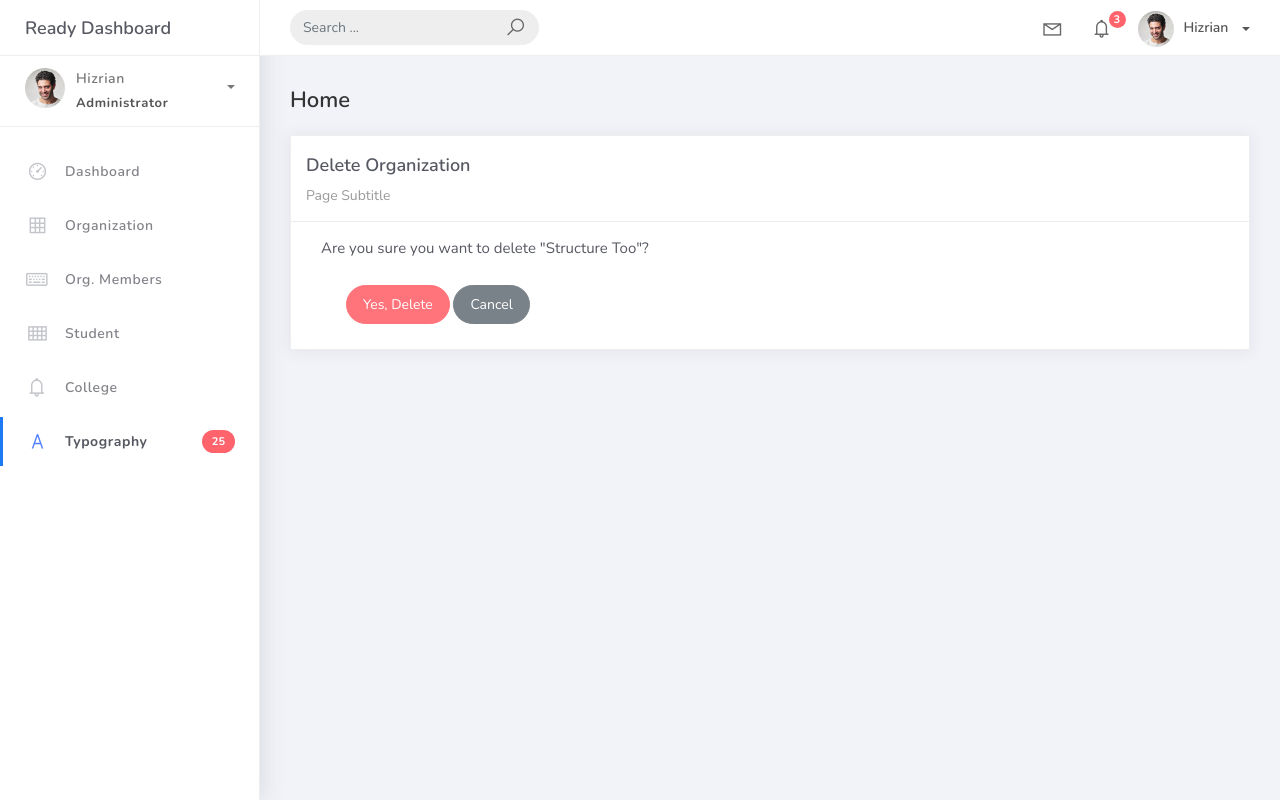
After one commit to Retrickss/Sphere, a Django app: page /organizations/2/delete/ in a window 1280 px wide. The commit adds this page. Run offline with Django 5.2, Linux system fonts and the light colour scheme; data comes from the database, SQL or seed files in the repository; both versions use the stored data as it was after the commit; some libraries are stand-ins or nearby versions.

Commit message:
updated for now

```diff
--- a/projectsite/projectsite/urls.py
+++ b/projectsite/projectsite/urls.py
@@ -16,13 +16,15 @@ Including another URLconf
 """
 from django.urls import path
 from django.contrib import admin
-from studentorg.views import HomePageView, OrganizationList, OrganizationCreateView, OrganizationUpdateView
+from studentorg.views import HomePageView, OrganizationList, OrganizationCreateView,OrganizationUpdateView, OrganizationDeleteView
 from studentorg import views
 
 urlpatterns = [
     path("admin/", admin.site.urls),
     path("", HomePageView.as_view(), name="home"),
-    path("organizations/", OrganizationList.as_view(), name="organization-list"),
+    path("organizations/", OrganizationList.as_view(), name="organization_list"),
     path('organization_list/add', OrganizationCreateView.as_view(), name='organization-add'),
     path('organization_list/<pk>',OrganizationUpdateView.as_view(), name='organization-update'),
+    path("organizations/<int:pk>/delete/", OrganizationDeleteView.as_view(), name="organization-delete"),
+
 ]
--- a/projectsite/studentorg/views.py
+++ b/projectsite/studentorg/views.py
@@ -1,5 +1,5 @@
 from django.shortcuts import render
-from django.views.generic.edit import CreateView, UpdateView
+from django.views.generic.edit import CreateView, UpdateView, DeleteView
 from django.views.generic.list import ListView
 from studentorg.models import Organization
 from studentorg.forms import OrganizationForm
@@ -20,10 +20,15 @@ class OrganizationCreateView(CreateView):
     model = Organization
     form_class = OrganizationForm
     template_name = 'org_form.html'
-    success_url = reverse_lazy('organization-list')
+    success_url = reverse_lazy('organization_list')
 
 class OrganizationUpdateView(UpdateView):
     model = Organization
     form_class = OrganizationForm
     template_name = 'org_form.html'
-    success_url = reverse_lazy('organization-list')
+    success_url = reverse_lazy('organization_list')
+
+class OrganizationDeleteView(DeleteView):
+    model = Organization
+    template_name = "org_del.html"
+    success_url = reverse_lazy("organization_list")
--- a/projectsite/templates/base.html
+++ b/projectsite/templates/base.html
@@ -174,7 +174,7 @@
 							</a>
 						</li>
 						<li class="nav-item">
-							<a href="{% url 'organization-list' %}">
+							<a href="{% url 'organization_list' %}">
 								<i class="la la-table"></i>
 								<p>Organization</p>
 							</a>
--- /dev/null
+++ b/projectsite/templates/org_del.html
@@ -0,0 +1,41 @@
+{% extends 'base.html' %}
+{% load static %}
+
+{% block content %}
+<div class="content">
+    <div class="container-fluid">
+        <h4 class="page-title">Home</h4>
+        <div class="row">
+            <div class="col-md-12">
+                <div class="card">
+                    <div class="card-header">
+                        <div class="card-title">Delete Organization</div>
+                        <div class="card-category">Page Subtitle</div>
+                    </div>
+
+                    <div class="col-md-6">
+                        <div class="card-body">
+                            <form action="" method="post">
+                                {% csrf_token %}
+                                <p>Are you sure you want to delete "{{ object }}"?</p>
+
+                                <div class="form-group">
+                                    <div class="col-md-12 col-sm-3">
+                                        <button type="submit" class="btn btn-danger btn-rounded">
+                                            Yes, Delete
+                                        </button>
+                                        <a href="{% url 'organization_list' %}" class="btn btn-secondary btn-rounded">
+                                            Cancel
+                                        </a>
+                                    </div>
+                                </div>
+                            </form>
+                        </div>
+                    </div>
+
+                </div>
+            </div>
+        </div>
+    </div>
+</div>
+{% endblock %}
--- a/projectsite/templates/org_list.html
+++ b/projectsite/templates/org_list.html
@@ -52,7 +52,11 @@
                                     <td>{{ object.college }}</td>
                                     <td>{{ object.description }}</td>
                                     <td>
+                                        <td>
                                         <a href="{% url 'organization-update' object.id %}">Edit</a>
+                                        <a href="{% url 'organization-delete' object.id %}" class="text-danger">Delete</a>
+                                    </td>
+
                                     </td>
                                     </tr>
                                     {% empty %}
```
Also changed, not shown: projectsite/db.sqlite3.
